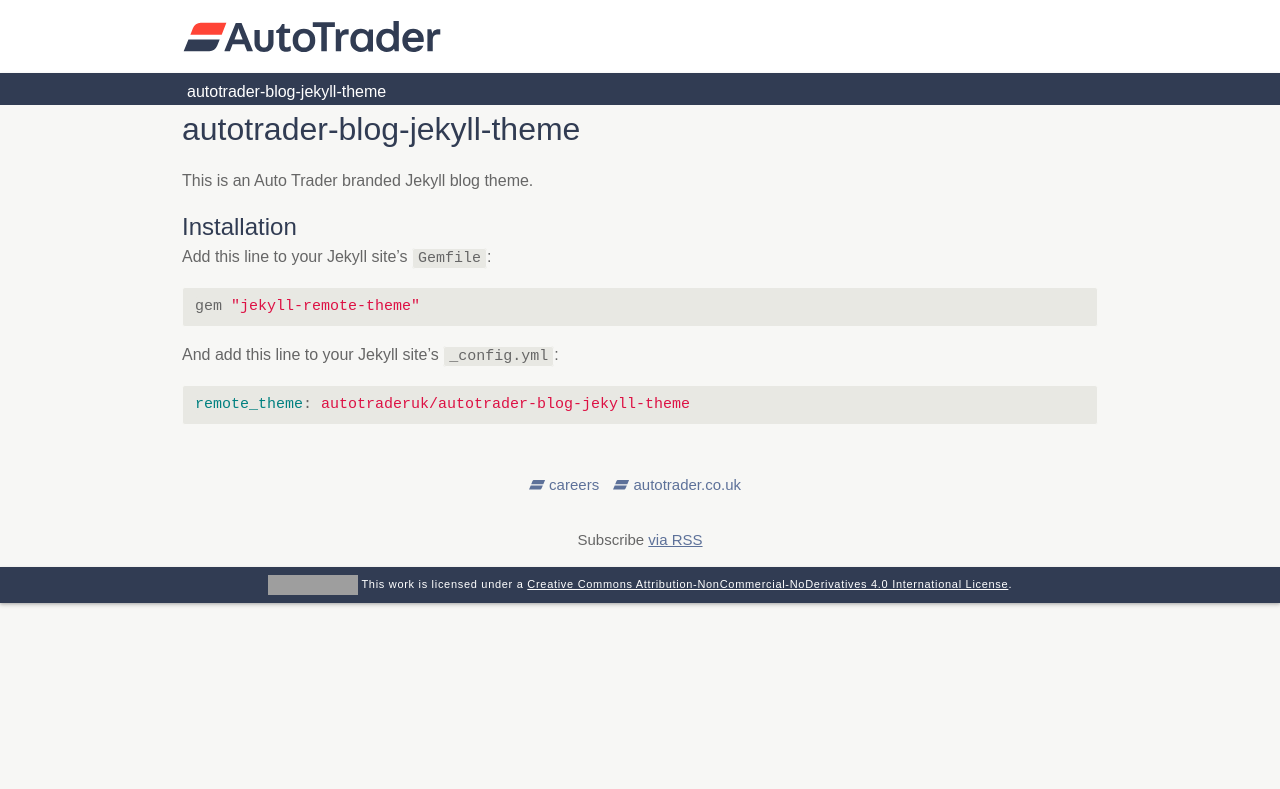
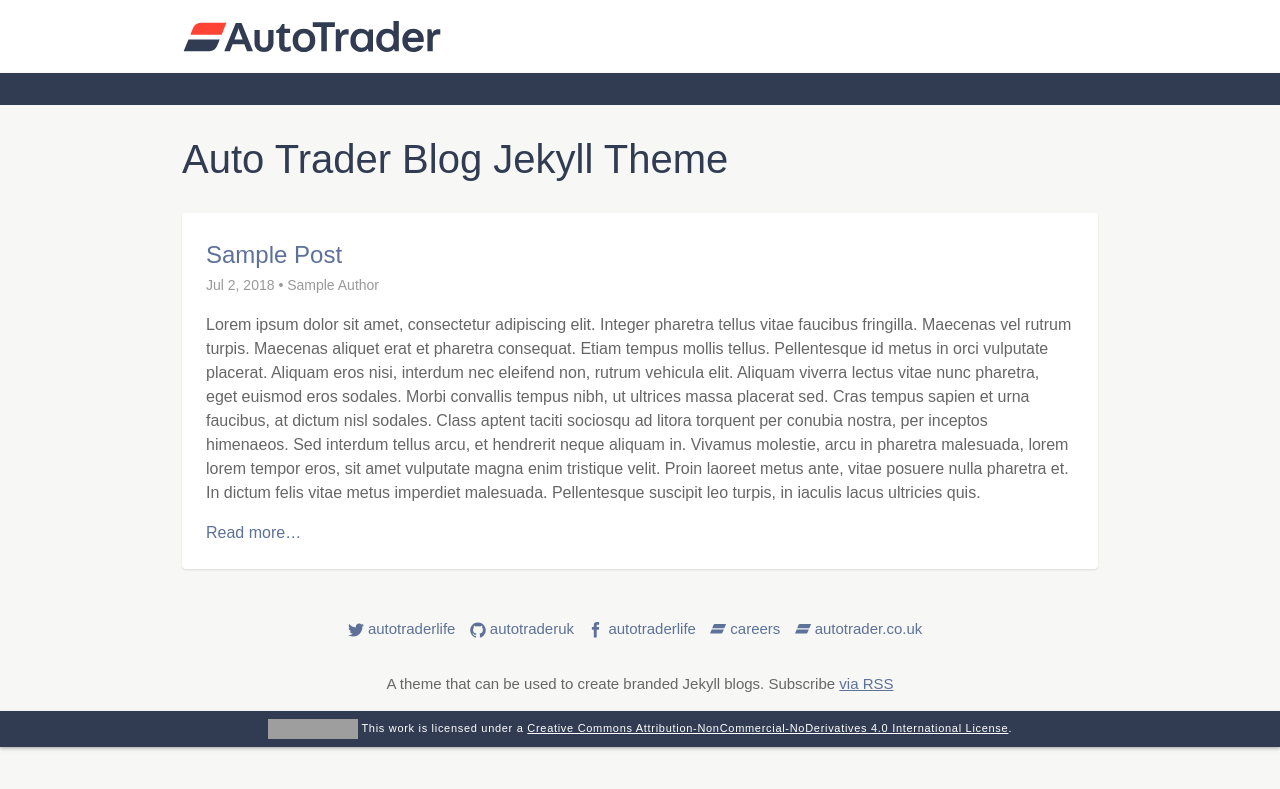
Before and after one commit to mrmanc/autotrader-blog-jekyll-theme, a Jekyll site: the page built from index.html, in a window 1280 px wide. Shown: the top 789 px of the page. Built offline with Jekyll 4.4.1, drawn with Linux system fonts in a browser that asks for light colours; some web fonts are replaced; our own code applies the rules of GitHub Pages for plain Markdown files; the list of posts is cut into pages by our own code; grey boxes are pictures that could not be loaded.

Commit message:
Add enough files to be able to serve as a blog

```diff
--- a/Gemfile
+++ b/Gemfile
@@ -2,3 +2,4 @@
 
 source "https://rubygems.org"
 gemspec
+gem 'github-pages'
--- a/_config.yml
+++ b/_config.yml
@@ -1,3 +1,13 @@
+# Site settings
+title: Auto Trader Blog Jekyll Theme
+description: > # this means to ignore newlines until "baseurl:"
+  A theme that can be used to create branded Jekyll blogs.
+
+# Build settings
+markdown: kramdown
+kramdown:
+  input: GFM
+
 plugins:
   - jekyll-paginate
   - jekyll-seo-tag
@@ -5,3 +15,29 @@ plugins:
   - jekyll-feed
   - jekyll-redirect-from
   - jekyll-remote-theme
+
+
+
+paginate: 20
+paginate_path: "/page-:num/"
+
+
+github:
+  username: autotraderuk
+twitter:
+  username: autotraderlife # This is used by jekyll-seo-tag
+facebook:
+  username: autotraderlife
+
+include_repo_ribbon: false
+include_comments: false
+
+
+# start jekyll-seo-tag configuration
+logo: /assets/images/at-chevron_4096x4096.png
+defaults:
+  - scope:
+      path: ""
+    values:
+      image: /assets/images/at-chevron_4096x4096.png
+# end jekyll-seo-tag configuration
--- a/_layouts/index.html
+++ b/_layouts/index.html
@@ -4,7 +4,7 @@ layout: default
 
 <div class="home">
 
-    <h1 class="page-heading">Auto Trader Engineering Blog</h1>
+    <h1 class="page-heading">{{site.title}}</h1>
 
     <ul class="post-list">
         {% for post in paginator.posts %}
--- /dev/null
+++ b/_posts/2018-07-02-sample-blog-post.md
@@ -0,0 +1,14 @@
+---
+layout: post
+title: Sample Post
+author: Sample Author
+---
+Lorem ipsum dolor sit amet, consectetur adipiscing elit. Integer pharetra tellus vitae faucibus fringilla. Maecenas vel rutrum turpis. Maecenas aliquet erat et pharetra consequat. Etiam tempus mollis tellus. Pellentesque id metus in orci vulputate placerat. Aliquam eros nisi, interdum nec eleifend non, rutrum vehicula elit. Aliquam viverra lectus vitae nunc pharetra, eget euismod eros sodales. Morbi convallis tempus nibh, ut ultrices massa placerat sed. Cras tempus sapien et urna faucibus, at dictum nisl sodales. Class aptent taciti sociosqu ad litora torquent per conubia nostra, per inceptos himenaeos. Sed interdum tellus arcu, et hendrerit neque aliquam in. Vivamus molestie, arcu in pharetra malesuada, lorem lorem tempor eros, sit amet vulputate magna enim tristique velit. Proin laoreet metus ante, vitae posuere nulla pharetra et. In dictum felis vitae metus imperdiet malesuada. Pellentesque suscipit leo turpis, in iaculis lacus ultricies quis.
+
+Integer auctor, metus eu fermentum elementum, nunc tortor feugiat lorem, vitae efficitur nisl ex id lacus. Donec vitae nulla diam. Praesent fermentum volutpat risus ut rhoncus. Lorem ipsum dolor sit amet, consectetur adipiscing elit. Ut neque ante, feugiat eget porttitor non, viverra non nulla. Praesent in iaculis ante. Duis ornare quam eu odio pellentesque, vitae aliquet urna faucibus. Praesent quam turpis, suscipit vitae magna id, vulputate tempus augue. Integer tempor sodales ipsum, sed pulvinar massa tristique ut. Praesent orci tortor, consectetur non accumsan quis, cursus ac odio. Donec rutrum velit nisl, eget ultricies ex iaculis dictum. Donec et leo eget nulla feugiat sollicitudin nec mollis diam. Etiam maximus iaculis risus, non facilisis nisl semper ut. Suspendisse vehicula est hendrerit nisi aliquet egestas.
+
+Aliquam at dolor ornare felis viverra sagittis. Aenean ac diam commodo, viverra nisi eget, convallis massa. Duis ullamcorper placerat ex, vitae hendrerit purus. Integer at mollis quam, id malesuada neque. Proin rhoncus nunc nec neque vestibulum, id cursus ante mollis. Etiam neque tellus, congue fringilla auctor eu, tristique at enim. Nullam non dolor eu lectus accumsan cursus non eu nibh. Quisque tristique id ligula a elementum.
+
+Cras nec enim aliquam, dignissim urna feugiat, finibus metus. Fusce felis enim, malesuada fringilla molestie a, finibus eu arcu. Praesent eget accumsan sapien. Nam a augue ac est aliquam feugiat non vitae ipsum. Donec eu orci ac velit dapibus maximus. Integer sed dolor id orci dictum egestas feugiat accumsan erat. Sed vitae tortor a sem ultrices efficitur.
+
+Curabitur justo ex, blandit eu ex a, ullamcorper porta nisl. Ut volutpat mi eu nisi pellentesque, sit amet tincidunt sapien posuere. Vivamus rutrum, elit non ornare maximus, orci enim volutpat nisi, non porta ante nunc sed lacus. Vestibulum eu luctus felis. Curabitur semper, tortor id lacinia mollis, tortor dui scelerisque lacus, sed interdum ligula dolor sit amet mi. Vestibulum tempus ante non viverra egestas. Sed feugiat eu ante vel vulputate. Etiam id facilisis lacus. Praesent vel feugiat lectus. In consequat sem ut quam blandit euismod. Phasellus eu pellentesque mi, vitae pharetra turpis. Aenean ut gravida risus, mattis maximus neque. Pellentesque habitant morbi tristique senectus et netus et malesuada fames ac turpis egestas. Ut justo mauris, pulvinar eu tincidunt in, interdum ut lectus. Pellentesque aliquet tristique magna at vehicula.
--- /dev/null
+++ b/index.html
@@ -0,0 +1,3 @@
+---
+layout: index
+---
```
